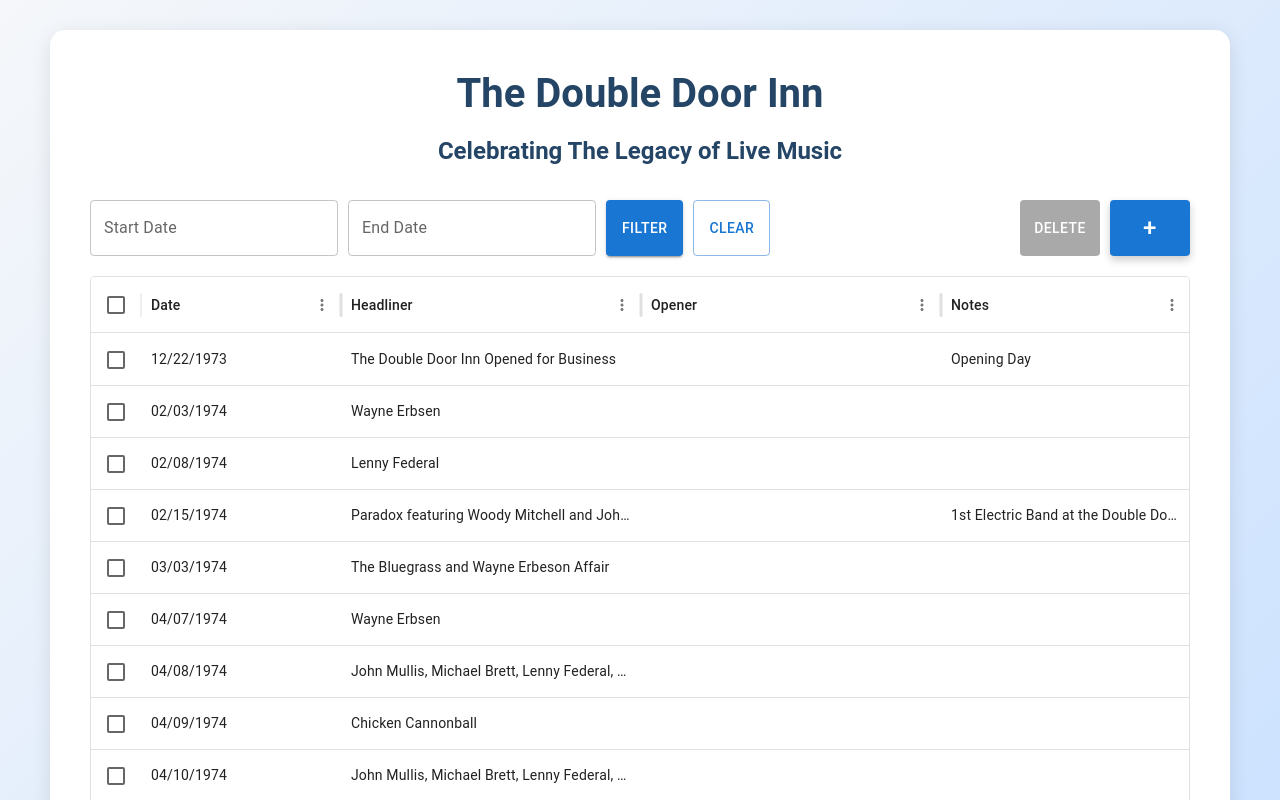
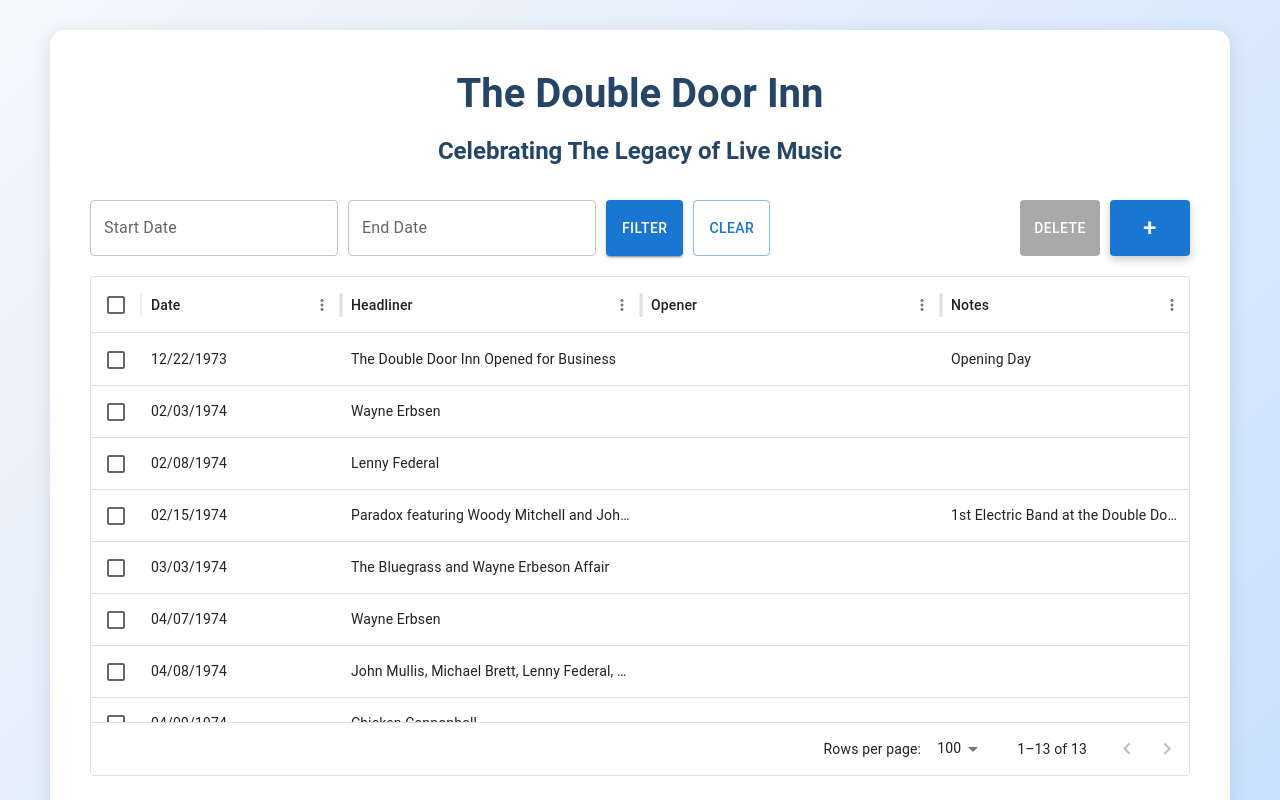
Before and after one commit to connorfewin/double-door-inn, a React (Create React App) app: page / in a window 1280 px wide. Shown: the top 800 px of the page. Built offline with nearby package versions, Linux system fonts and the light colour scheme.

Commit message:
Stlying touchups

```diff
--- a/src/Components/DataTable.js
+++ b/src/Components/DataTable.js
@@ -71,7 +71,7 @@
         </div>
       </div>
 
-      <div style={{ height: 600, width: '100%', margin: 'auto', overflowX: 'auto' }}>
+      <div style={{ height: 500, width: '100%', margin: 'auto', overflowX: 'auto' }}>
         <DataGrid
           rows={filteredRows}
           columns={columns}
--- a/src/Styles/DataTable.css
+++ b/src/Styles/DataTable.css
@@ -3,7 +3,6 @@
     width: 100%;
     min-width: 1000px;
     overflow-x: auto;
-    padding-bottom: 15px;
   }
 
   .MuiDataGrid-root {
--- a/src/Styles/Layout.css
+++ b/src/Styles/Layout.css
@@ -1,3 +1,23 @@
+/* General reset for html and body */
+html, body {
+  height: 100vh; /* Use 100vh to ensure it fills the viewport */
+  margin: 0;
+  padding: 0;
+}
+
+body {
+  font-family: 'Roboto', sans-serif;
+  background: linear-gradient(135deg, #f5f7fa, #cae1ff); /* Gradient applied to the body */
+  min-height: 100vh; /* Ensures it fills the viewport */
+  background-size: cover; /* Ensures the background covers the entire area */
+  background-attachment: fixed; /* Prevents the background from scrolling with the page */
+  background-repeat: no-repeat; /* Ensures it doesn't repeat */
+  background-position: top center; /* Keeps the background positioned nicely */
+  display: flex;
+  flex-direction: column;
+}
+
+
 /* Layout styles for main application */
 .App {
   max-width: 1100px;
@@ -8,16 +28,9 @@
   box-shadow: 0 4px 20px rgba(0, 0, 0, 0.1);
   border-radius: 15px;
   text-align: center;
-  margin-top: 10px;
+  margin-top: 30px;
+  flex-grow: 1; /* Allows the content to stretch to fill the available space */
 }
-/* General reset and background */
-body {
-  font-family: 'Roboto', sans-serif;
-  background: linear-gradient(135deg, #f5f7fa, #cae1ff); /* Gradient applied to the body */
-  padding-bottom: 40px;
-  padding-top: 20px;
-}
-
 
 /* Header styles */
 h1, h2 {
--- a/src/Styles/Reset.css
+++ /dev/null
@@ -1,18 +0,0 @@
-/* General reset */
-* {
-    margin: 0;
-    padding: 0;
-    box-sizing: border-box;
-  }
-
-  body {
-    font-family: 'Roboto', sans-serif;
-    background: linear-gradient(135deg, #f0f4f8, #bfdbff);
-    color: #333;
-    line-height: 1.6;
-    padding: 20px;
-    min-height: 100vh;
-    display: flex;
-    justify-content: center;
-    align-items: center;
-  }
```
